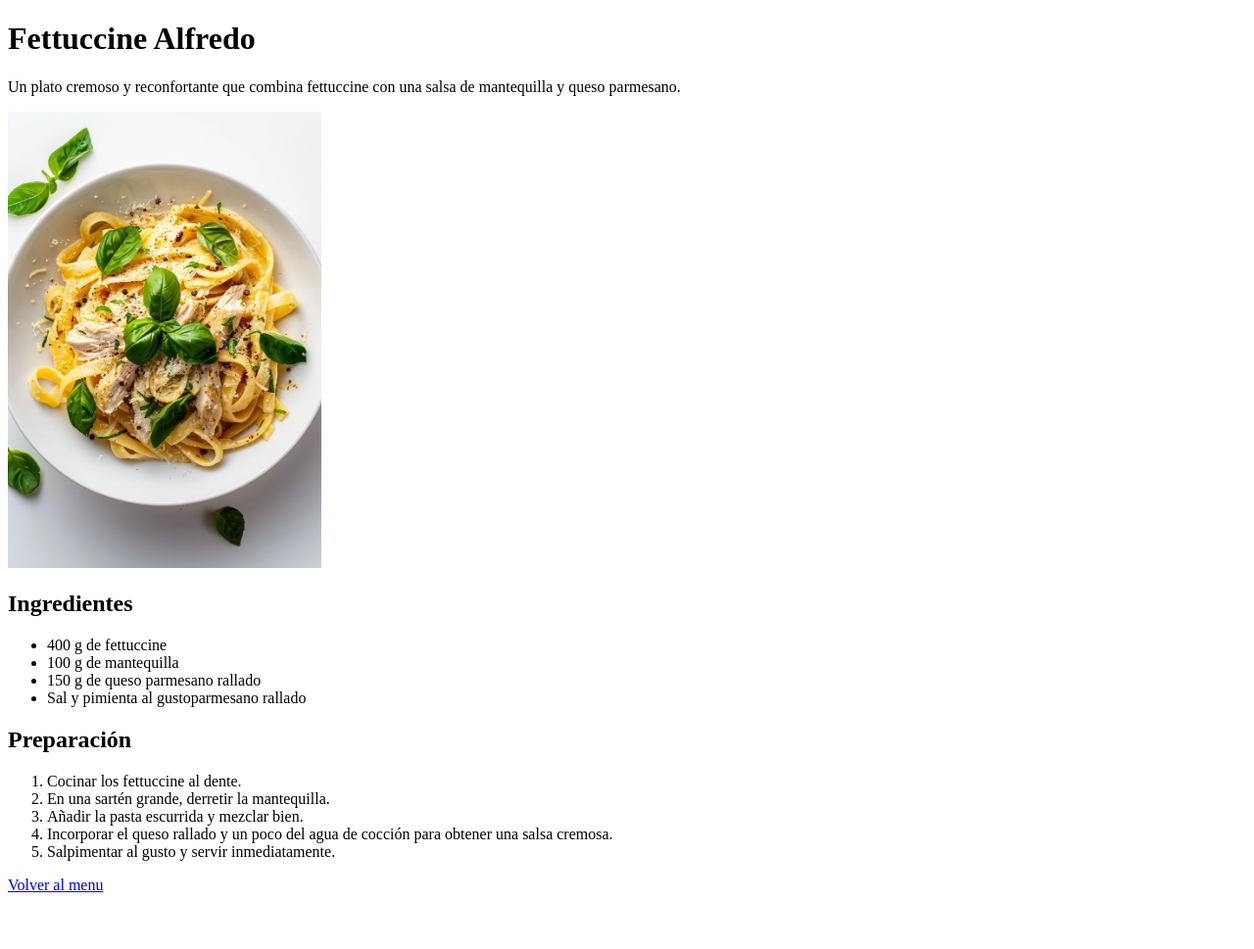
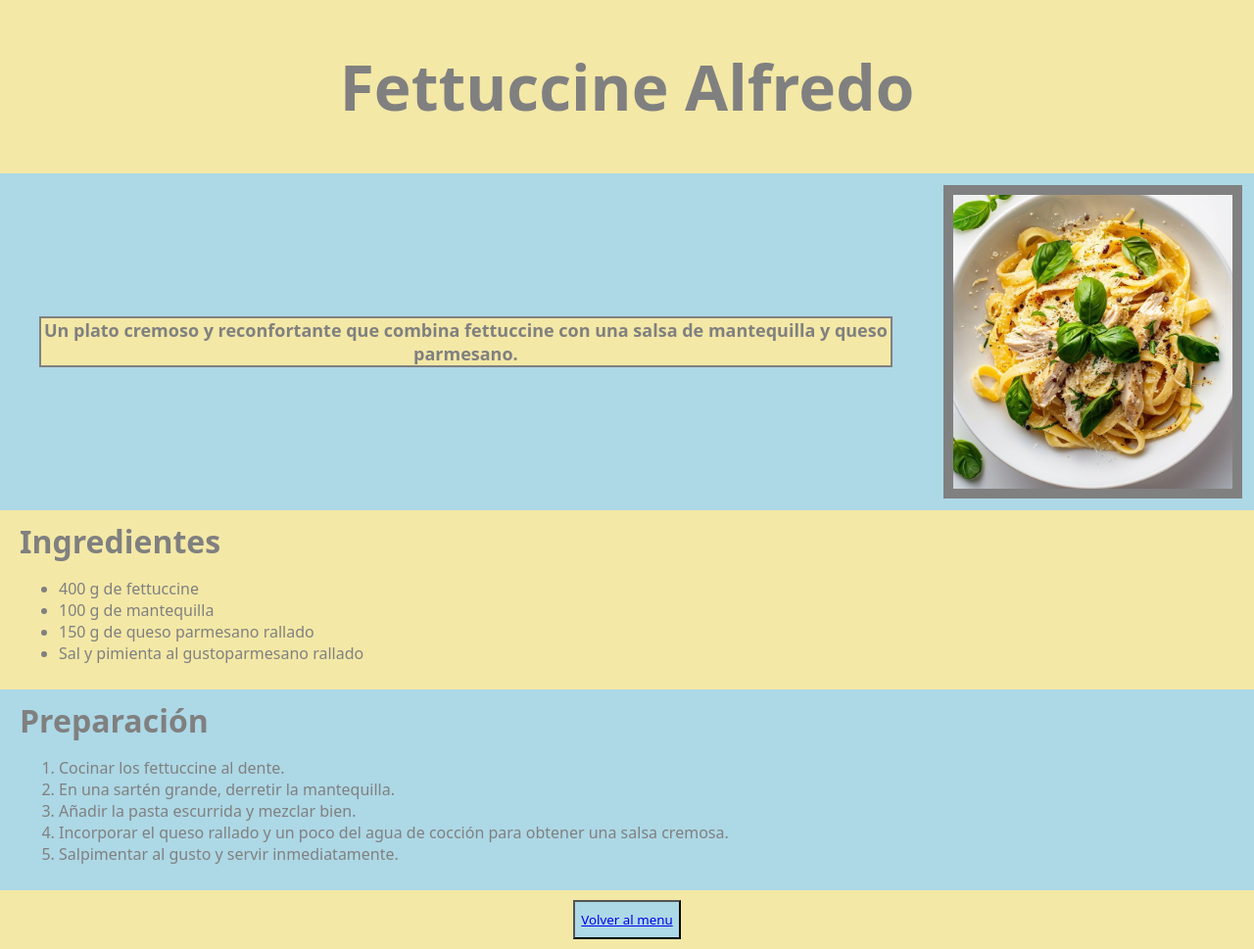
Before and after one commit to MarayaBrown/odin-recipes, a plain HTML site: page pages/fettu-alfredo.html in a window 1280 px wide. Shown: the whole page at 98% size. Before the commit the page ends 921 px from the top, so only its background shows below. Drawn offline with Linux system fonts and the light colour scheme.

Commit message:
Al codigo base de HTML agrego algo de CSS para cambiar el formato de la página

```diff
--- a/pages/fettu-alfredo.html
+++ b/pages/fettu-alfredo.html
@@ -4,11 +4,17 @@
     <meta charset="UTF-8">
     <meta name="viewport" content="width=device-width, initial-scale=1.0">
     <title>Fettuccine Alfredo - Recetas de Odin</title>
+    <link rel="stylesheet" href="../style.css">
 </head>
 <body>
+    <div class="title dish">
         <h1>Fettuccine Alfredo</h1>
+    </div>
+    <div class="descrip">
         <p>Un plato cremoso y reconfortante que combina fettuccine con una salsa de mantequilla y queso parmesano.</p>
         <img src="../img/fettu-alfredo.jpg" alt="Plato Fettuccine Alfredo" style="width:320px">
+    </div>
+    <div class="ingred">
         <h2>Ingredientes</h2>
         <ul>
             <li>400 g de fettuccine</li>
@@ -16,6 +22,8 @@
             <li>150 g de queso parmesano rallado</li>
             <li>Sal y pimienta al gustoparmesano rallado</li>
         </ul>
+    </div>
+    <div class="prep">
         <h2>Preparación</h2>
         <ol>
             <li>Cocinar los fettuccine al dente.</li>
@@ -24,6 +32,9 @@
             <li>Incorporar el queso rallado y un poco del agua de cocción para obtener una salsa cremosa.</li>
             <li>Salpimentar al gusto y servir inmediatamente.</li>
         </ol>
-    <a href="../index.html">Volver al menu</a>
+    </div>
+    <div  class="back">
+        <button><a href="../index.html">Volver al menu</a></button>
+    </div>
 </body>
 </html>
--- a/style.css
+++ b/style.css
@@ -1,17 +1,19 @@
 * {
     font-family: system-ui, -apple-system, BlinkMacSystemFont, 'Segoe UI', Roboto, Oxygen, Ubuntu, Cantarell, 'Open Sans', 'Helvetica Neue', sans-serif;
 }
-
+body {
+    margin: 0px;
+    background-color: rgb(243, 232, 166);
+}
 .title {
     text-align: center;
     font-size: 32px;
     color: gray;
-    background-color:rgb(243, 232, 166);
     padding: 2px;
 
 }
 .menu {
-    padding-left: 140px;
+    padding-left: 100px;
     background-color: lightblue;
     margin: 0px;
     padding-top: 20px;
@@ -29,3 +31,54 @@
     width: auto;
     object-fit: cover;
 }
+
+/* Diseño de paginas de platos - Dishes web design*/
+
+
+.descrip {
+    display: flex;
+    text-align: center;
+    background-color: lightblue;
+    margin-top: 0px;
+}
+
+.descrip p {
+    margin: auto 40px;
+    color: gray;
+    background-color: rgb(243, 232, 166);
+    font-weight: bold;
+    font-size: 18px;
+    border: 2px solid gray;
+}
+
+.descrip img {
+    margin: 12px;
+    border: 10px solid gray;
+    height: 300px;
+    width: auto;
+    object-fit: cover;
+}
+
+.ingred, .prep {
+    background-color: rgb(243, 232, 166);
+    color: gray;
+    padding: 10px 20px;
+
+}
+.ingred h2, .prep h2 {
+    font-size: 32px;
+    margin: auto;
+}
+.prep {
+    background-color: lightblue;
+}
+
+.back {
+    text-align: center;
+    padding: 10px;
+
+}
+.back button {
+    height: 40px;
+    background-color: lightblue;
+}
```
Also changed, not shown: pages/espaguetis-bolo.html (+12 -3 lines), pages/espaguetis-carbonara.html (+12 -2 lines), pages/espaguetis-puttanesca.html (+12 -1 lines), pages/pasta-pestogen.html (+12 -1 lines), 1 other file. Lines whose indentation alone changed are shown as unchanged.
